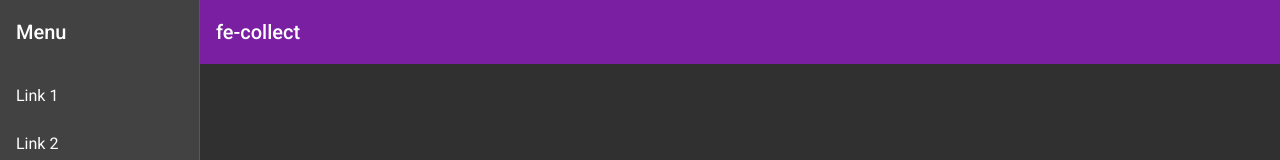
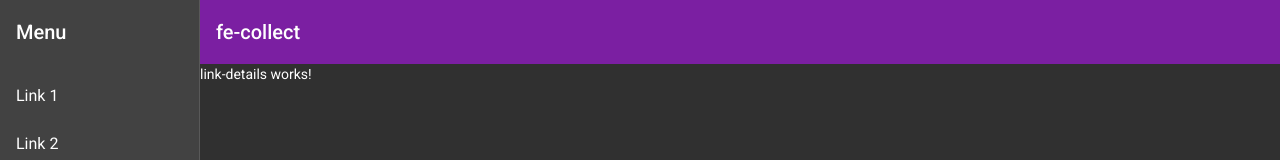
Before and after one commit to sam-brysbaert/cllct-frontend, an Angular app: page / in a window 1280 px wide. Shown: the top 160 px of the page. Built offline with nearby package versions, Linux system fonts and the light colour scheme.

Commit message:
fixed module declaration

```diff
--- a/src/app/link/link-data.service.ts
+++ b/src/app/link/link-data.service.ts
@@ -1,17 +1,15 @@
 import { Injectable, OnInit } from '@angular/core';
-import linkJson from '../temp-data/link.json';
+import linkJson from '../../temp-data/link.json';
+import { Ilink } from './link';
 
 @Injectable({
   providedIn: 'root',
 })
-export class LinkDataService implements OnInit {
+export class LinkDataService {
   link: Ilink;
 
-  constructor() {}
-
-  ngOnInit(): void {
+  constructor() {
     this.link = linkJson;
-    console.log(this.link);
   }
 
   public getLink(): Ilink {
--- a/src/app/link/link-details/link-details.component.ts
+++ b/src/app/link/link-details/link-details.component.ts
@@ -9,9 +9,11 @@ import { LinkDataService } from '../link-data.service';
 export class LinkDetailsComponent implements OnInit {
   constructor(private linkDataService: LinkDataService) {}
 
-  ngOnInit(): void {}
+  ngOnInit(): void {
+    this.printLink();
+  }
 
   printLink(): void {
-    console.log(this.linkDataService.getHello);
+    console.log(this.linkDataService.getLink());
   }
 }
--- a/src/app/link/link.ts
+++ b/src/app/link/link.ts
@@ -1,4 +1,4 @@
-interface Ilink {
+export interface Ilink {
   path: string;
   name: string;
 }
--- a/src/app/nav-bar/nav-bar.component.html
+++ b/src/app/nav-bar/nav-bar.component.html
@@ -28,5 +28,6 @@
       <span>fe-collect</span>
     </mat-toolbar>
     <!-- Main Content -->
+    <app-link-details></app-link-details>
   </mat-sidenav-content>
 </mat-sidenav-container>
--- a/tsconfig.json
+++ b/tsconfig.json
@@ -14,7 +14,9 @@
     "lib": [
       "es2018",
       "dom"
-    ]
+    ],
+    "resolveJsonModule": true,
+    "esModuleInterop": true
   },
   "angularCompilerOptions": {
     "fullTemplateTypeCheck": true,
```
Also changed, not shown: src/app/app.module.ts (+6 -7 lines), src/app/link/link.module.ts (+3 -6 lines), src/app/nav-bar/nav-bar.component.ts (+4 -5 lines).
